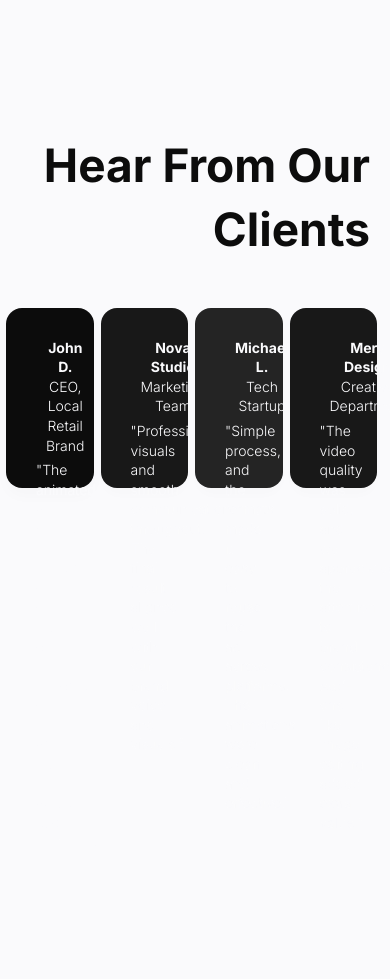
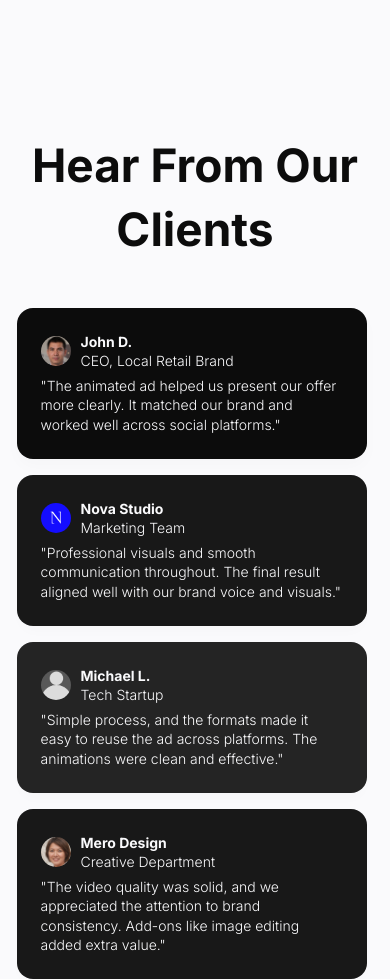
Before and after one commit to LumeoStudio/Site, a plain HTML site: page index.html in a window 390 px wide. Shown: the part 6044-7023 px from the top of the page. Before the commit the page ends 6896 px from the top, so only its background shows below. Drawn offline with Linux system fonts and the light colour scheme.

Commit message:
Update style.css (Review Widget @Media)

```diff
--- a/css/style.css
+++ b/css/style.css
@@ -1078,8 +1078,9 @@ nav ul li .li-special:hover {
 .reviews-slider {
   display: flex;
   width: 100%;
-  align-items: center;
+  align-items: stretch;
   justify-content: center;
+  min-height: auto;
 }
 
 .reviews-slider .review-card {
@@ -1087,10 +1088,8 @@ nav ul li .li-special:hover {
   border-radius: 16px;
   padding: 30px;
   box-shadow: 0 8px 15px rgba(0, 0, 0, 0.02);
-  height: 180px;
+  min-height: auto;
   max-width: 25%;
-
-  text-align: center;
 
   margin-right: 3px;
   flex-shrink: 0;
@@ -1137,3 +1136,36 @@ nav ul li .li-special:hover {
     opacity: 1;
   }
 }
+@keyframes ff {
+  0%,
+  100% {
+    opacity: 0.90;
+  }
+  50% {
+    opacity: 1;
+  }
+}
+
+@media (max-width: 1024px) {
+    .reviews-title {
+      text-align: center;
+    }
+
+    .reviews-slider {
+      flex-wrap: wrap;
+      justify-content: center;
+      gap: 16px;
+    }
+
+    .reviews-slider .review-card {
+      max-width: 45%;
+      height: auto;
+      padding: 24px;
+    }
+  }
+
+  @media (max-width: 600px) {
+    .reviews-slider .review-card {
+      max-width: 100%;
+    }
+  }
```
